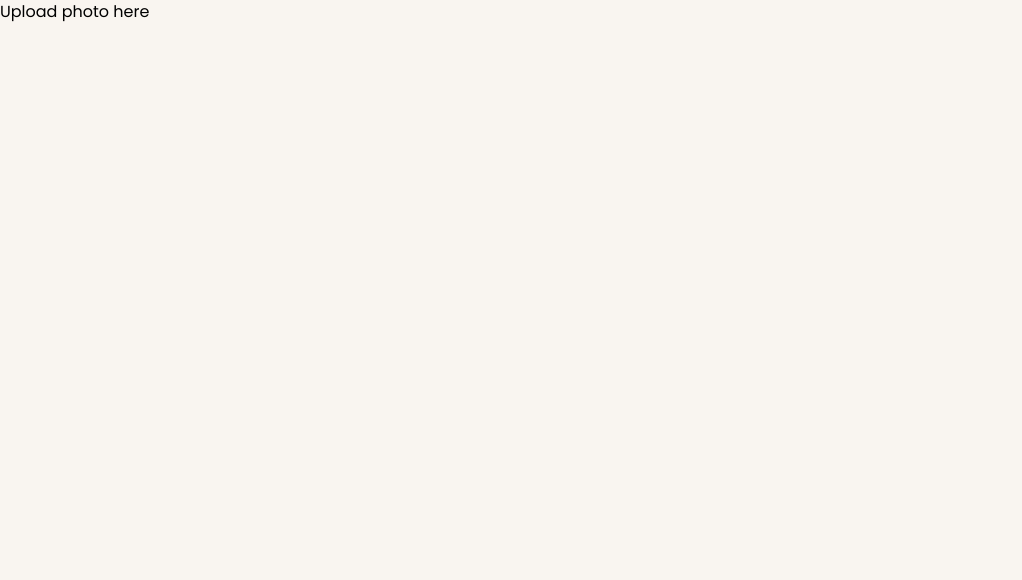
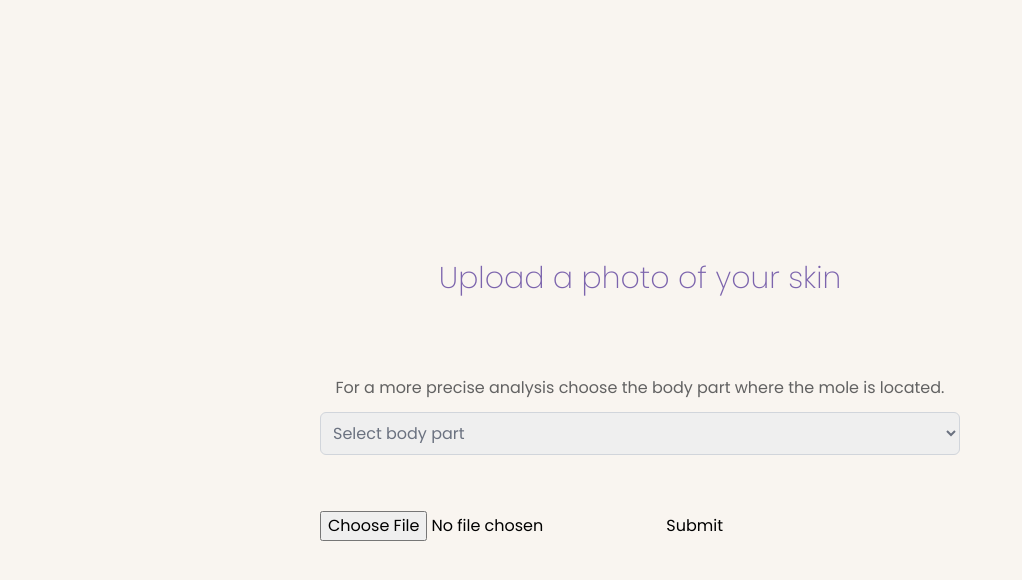
Before and after one commit to kaisaarumeel/skin-cancer-detector, a SvelteKit app in the folder client/: page /upload in a window 1280 px wide. Shown: the top 580 px of the page, without its empty margins (0-1022 px from the left). Built offline with nearby package versions, Linux system fonts and the light colour scheme.

Commit message:
#8 Initialise upload image page

```diff
--- a/client/src/routes/upload/+page.svelte
+++ b/client/src/routes/upload/+page.svelte
@@ -1,12 +1,19 @@
-<script lang="ts">
-    console.log('upload page')
-</script>
+<div class="h-screen w-full flex items-center justify-center">
+    <div class="flex flex-col items-center justify-center w-6/12">
+        <h1 class="text-secondary text-3xl font-extralight mb-20">Upload a photo of your skin</h1>
+        <p class="text-tertiary mb-2">For a more precise analysis choose the body part where the mole is located.</p>
 
-<div>
-    Upload photo here
+        <div class="mb-4 w-full">
+            <select class="w-full p-2 border border-gray-300 rounded-md outline-none mt-1 focus:border-secondary text-gray-500 focus:text-black" aria-label="Body Part">
+                <option value="" disabled selected class="text-gray-400">Select body part</option>
+                <option value="arm">Arm</option>
+                <option value="leg">Leg</option>
+            </select>
+        </div>
+
+        <form class="mt-10 w-full" action="/action_page.php">
+            <input type="file" id="myFile" name="filename">
+            <input type="submit">
+        </form>
+    </div>
 </div>
-
-
-<style>
-
-</style>
```
